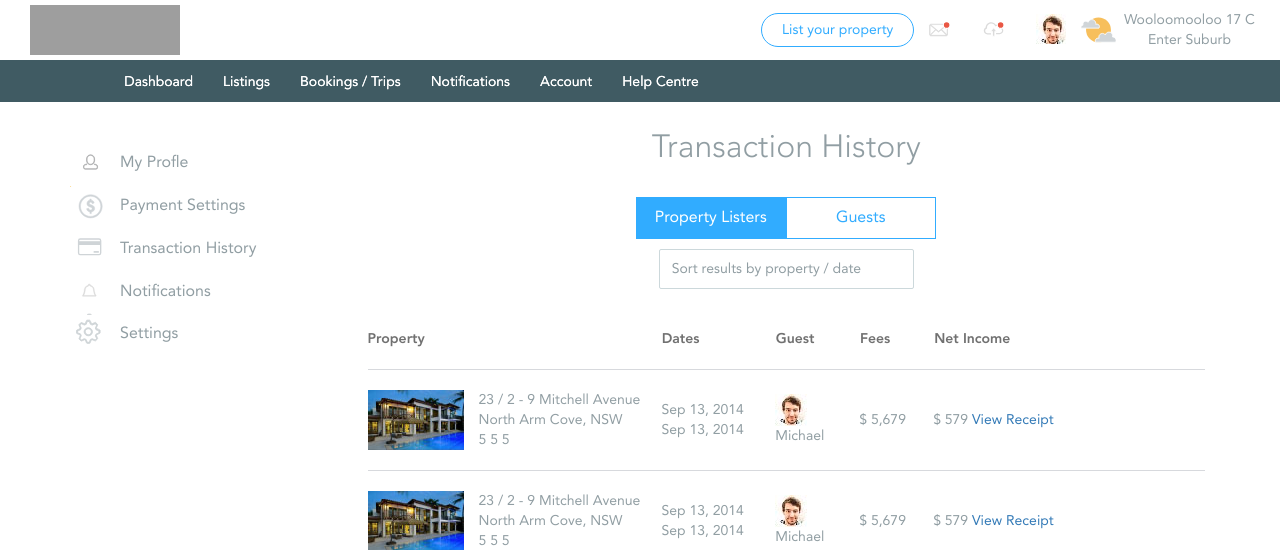
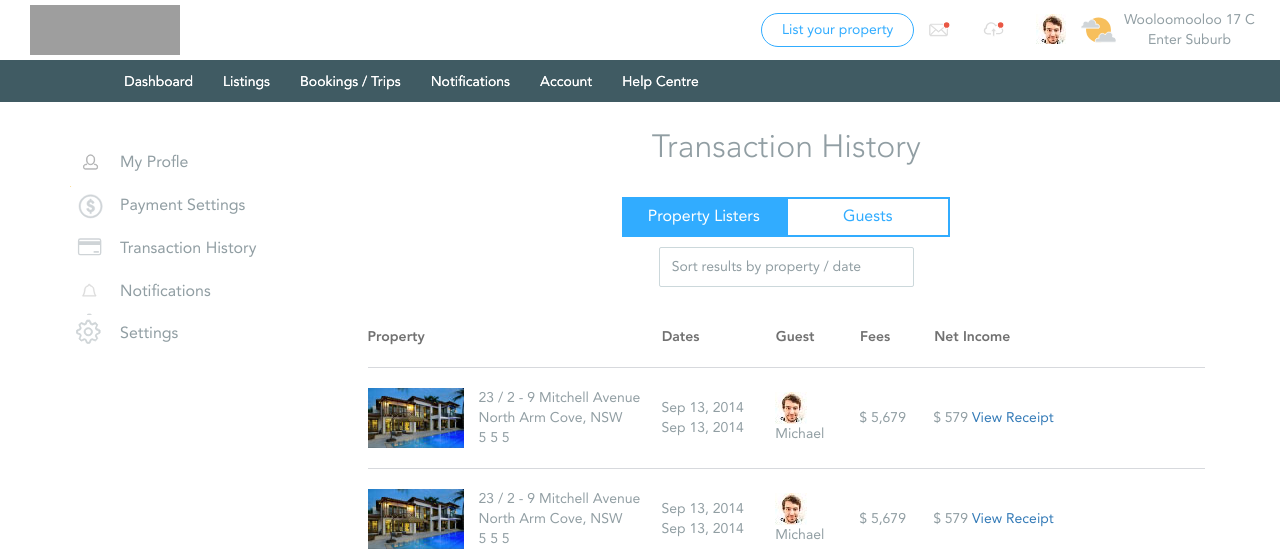
Before and after one commit to dankoknad/OzGetaways, a PHP site: page /transaction-history.html in a window 1280 px wide. Shown: the top 550 px of the page. Run offline with PHP 8.4, Linux system fonts and the light colour scheme; some web fonts are replaced; grey boxes are pictures that could not be loaded.

Commit message:
entire rtab buttons are now clickable

```diff
--- a/css/custom.css
+++ b/css/custom.css
@@ -925,10 +925,8 @@ input[type=text]:-ms-input-placeholder {color:#bac3c6;}
 	display: none;
 }
 .blue-tabs {
-	width: 150px;
 	margin-right: -4px;
-	line-height: 40px;
-	border: 1px solid #31acff;
+	border: 2px solid #31acff;
 	background-color: #fff;
 	color: #31acff;
 }
@@ -937,6 +935,10 @@ input[type=text]:-ms-input-placeholder {color:#bac3c6;}
 	color: #fff;
 }
 .blue-tabs a {
+	display: inline-block;
+	width: 150px;
+	line-height: 36px;
+	display: inline-block;
 	font-size: 16px;
 	color: inherit;
 	text-decoration: none;
--- a/transaction-history.html
+++ b/transaction-history.html
@@ -196,7 +196,7 @@
           <div class="row">
             <!-- Nav tabs -->
             <ul class="text-center list-inline" role="tablist">
-              <li class="blue-tabs active" role="presentation" class="active"><a href="#property-listers-tab" aria-controls="property-listers-tab" role="tab" data-toggle="tab">Property Listers</a></li>
+              <li class="blue-tabs active" role="presentation"><a href="#property-listers-tab" aria-controls="property-listers-tab" role="tab" data-toggle="tab">Property Listers</a></li>
               <li class="blue-tabs" role="presentation"><a href="#guests-tab" aria-controls="guests-tab" role="tab" data-toggle="tab">Guests</a></li>
             </ul>
 
```
